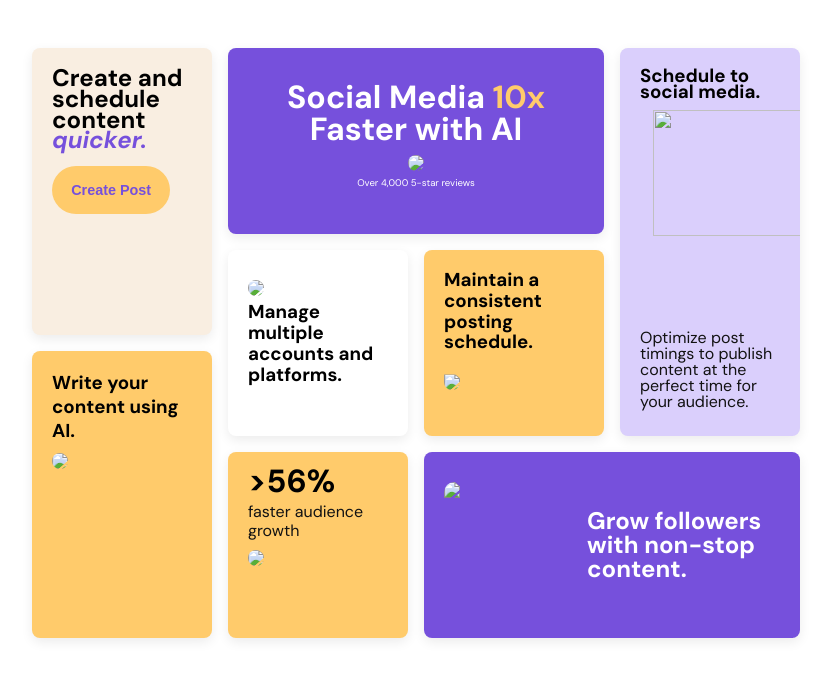
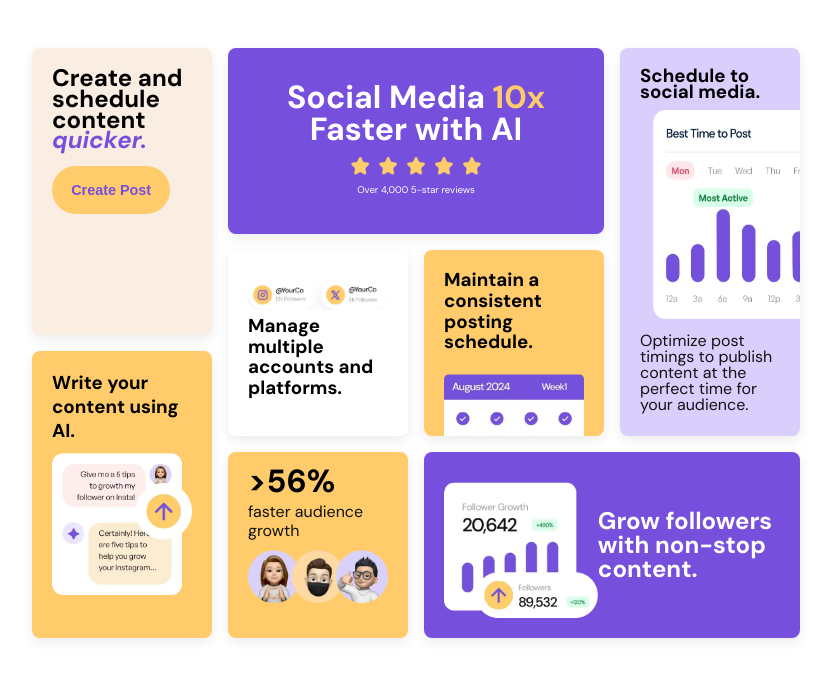
Before and after one commit to Patience-1/Bento-Grid-Challenge, a plain HTML site: page index.html in a window 1280 px wide. Shown: the whole page, without its empty margins (224-1055 px from the left). Drawn offline with Linux system fonts and the light colour scheme; the site is published under a folder, as on GitHub Pages, so addresses that start at the root find nothing.

Commit message:
Update index.html

```diff
--- a/index.html
+++ b/index.html
@@ -17,45 +17,45 @@
         <!--BOX 2-->
         <div class="item2">
             <h1>Social Media <span>10x</span> Faster with AI</h1>
-            <img src="/images/img2.webp">
+            <img src="images/img2.webp">
             <p>Over 4,000 5-star reviews</p>
         </div>
 
         <!--BOX 3-->
         <div class="item3">
             <h3>Schedule to social media.</h3>
-            <img src="/images/img3.webp">
+            <img src="images/img3.webp">
             <p>Optimize post timings to publish content at the perfect time for your audience.</p>
         </div>
 
         <!--BOX 4-->
         <div class="item4">
             <h3>Write your content using AI.</h3>
-            <img src="/images/img4.webp">
+            <img src="images/img4.webp">
         </div>
 
          <!--BOX 5-->
          <div class="item5">
-            <img src="/images/img5.webp">
+            <img src="images/img5.webp">
             <h3>Manage multiple accounts and platforms.</h3>
         </div>
 
         <!--BOX 6-->
         <div class="item6">
             <h3>Maintain a consistent posting schedule.</h3>
-            <img src="/images/img6.webp">
+            <img src="images/img6.webp">
         </div>
 
          <!--BOX 7-->
          <div class="item7">
             <h1> >56% </h1>
             <p>faster audience growth</p>
-            <img src="/images/img7.webp">
+            <img src="images/img7.webp">
         </div>
 
          <!--BOX 8-->
          <div class="item8">
-            <img src="/images/img8.webp">
+            <img src="images/img8.webp">
             <h2>Grow followers with non-stop content.</h2>
         </div>
     </div>
```
